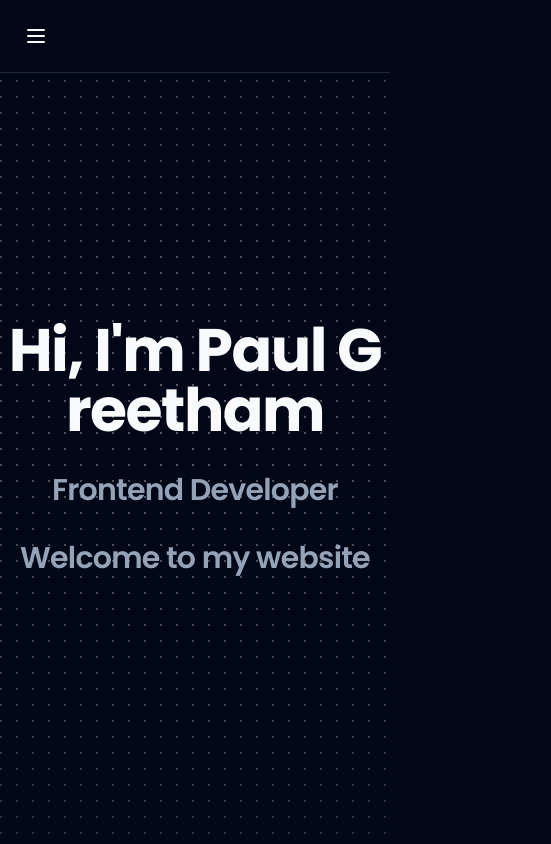
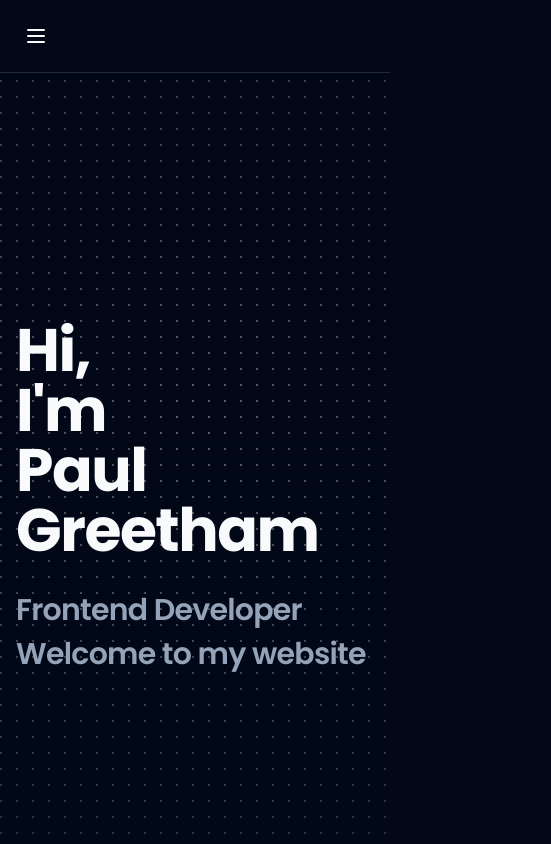
Before and after one commit to PaulGreetham/paul-greetham, a Next.js app: page / in a window 390 px wide. Shown: the top 844 px of the page, 551 px wide, since content can reach past the window. Built offline with nearby package versions, Linux system fonts and the light colour scheme.

Commit message:
hero section made more responsive

```diff
--- a/src/components/sections/experience.tsx
+++ b/src/components/sections/experience.tsx
@@ -44,6 +44,9 @@ export function ExperienceSection() {
           {experienceData.map((category) => (
             <TabsContent key={category.id} value={category.id}>
               {category.subcategories ? (
+                <>
+                  {/* Only show nested tabs on md and larger screens */}
+                  <div className="hidden md:block">
                     <Tabs defaultValue={category.subcategories[0].id} className="w-full">
                       <TabsList className="w-full justify-start mb-6">
                         {category.subcategories.map((sub) => (
@@ -63,6 +66,19 @@ export function ExperienceSection() {
                         </TabsContent>
                       ))}
                     </Tabs>
+                  </div>
+
+                  {/* Show all cards stacked on mobile */}
+                  <div className="block md:hidden">
+                    <div className="grid gap-6">
+                      {category.subcategories.map((sub) => (
+                        sub.items.map((item) => (
+                          <ExperienceCard key={item.id} item={item} />
+                        ))
+                      ))}
+                    </div>
+                  </div>
+                </>
               ) : (
                 <div className="grid gap-6">
                   {category.items?.map((item) => (
--- a/src/components/sections/hero.tsx
+++ b/src/components/sections/hero.tsx
@@ -9,30 +9,47 @@ import { typography } from "@/lib/typography"
 export function HeroSection() {
   const name = "Hi, I'm Paul Greetham";
 
+  // Calculate total characters up to each word for consistent timing
+  const words = name.split(' ');
+  let charCount = 0;
+
   return (
     <section id="home" className="relative">
-      <div className="flex flex-col items-center justify-center mt-80 relative z-10">
-        <h1 className={cn(typography.h1, "text-center mb-8 flex flex-wrap justify-center")}>
-          {name.split('').map((char, i) => (
+      <div className="flex flex-col items-start md:items-center justify-center mt-80 relative z-10 px-4 md:px-0">
+        <h1 className={cn(
+          typography.h1,
+          "text-left mb-8 flex flex-wrap max-w-[350px] md:max-w-none md:justify-center"
+        )}>
+          {words.map((word, i) => (
+            <div key={i} className="w-full md:w-auto md:mr-2">
+              {word.split('').map((char, j) => {
+                const delay = (charCount + j) * 0.05;
+                return (
                   <motion.span
-              key={i}
+                    key={j}
                     initial={{ opacity: 0, y: 50 }}
                     animate={{ opacity: 1, y: 0 }}
                     transition={{
                       duration: 0.5,
-                delay: i * 0.05,
+                      delay,
                       ease: [0.2, 0.65, 0.3, 0.9],
                     }}
                   >
                     {char === ' ' ? '\u00A0' : char}
                   </motion.span>
+                );
+              })}
+              {/* Update character count after each word */}
+              <span className="hidden">{charCount += word.length + 1}</span>
+            </div>
           ))}
         </h1>
+        <div className="flex flex-col md:items-center w-full max-w-[350px] md:max-w-none">
           <motion.h2
             initial={{ opacity: 0, y: 30 }}
             animate={{ opacity: 1, y: 0 }}
             transition={{ duration: 0.5, delay: 0.2 }}
-          className={cn(typography.h2, "text-muted-foreground mb-8")}
+            className={cn(typography.h2, "text-muted-foreground mb-2 md:mb-4 text-left md:text-center")}
           >
             Frontend Developer
           </motion.h2>
@@ -40,16 +57,16 @@ export function HeroSection() {
             initial={{ opacity: 0, y: -30 }}
             animate={{ opacity: 1, y: 0 }}
             transition={{ duration: 0.5, delay: 0.2 }}
-          className={cn(typography.h2, "text-muted-foreground mb-24")}
+            className={cn(typography.h2, "text-muted-foreground mb-24 text-left md:text-center")}
           >
             Welcome to my website
           </motion.h2>
         </div>
+      </div>
       <div className="relative z-10">
         <TextReveal
           text={`
-          I'm a Frontend Developer.
-          I'm a Former Founder.
+          I'm a Frontend Developer & Former Founder with a passion for UI.
           I build scalable web and mobile applications.
           Let's create something amazing together.
           `}
```
Lines whose indentation alone changed are shown as unchanged.
